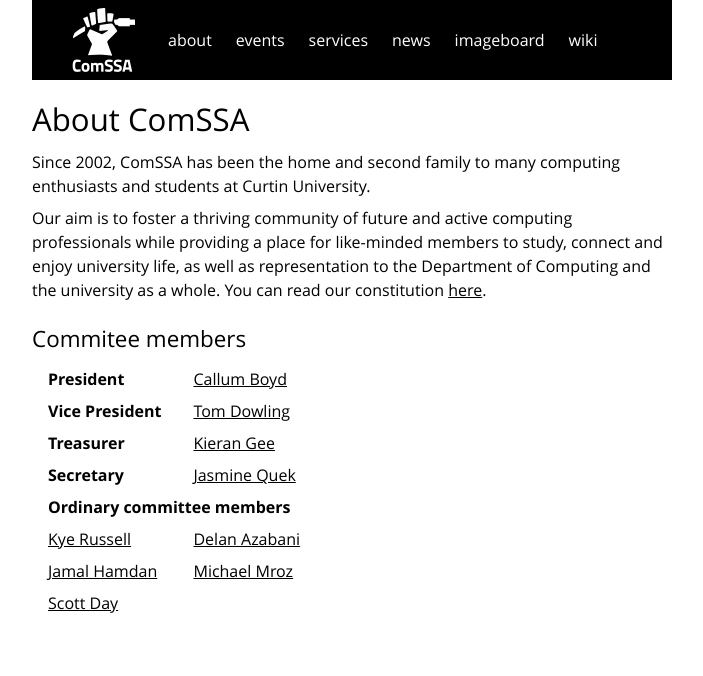
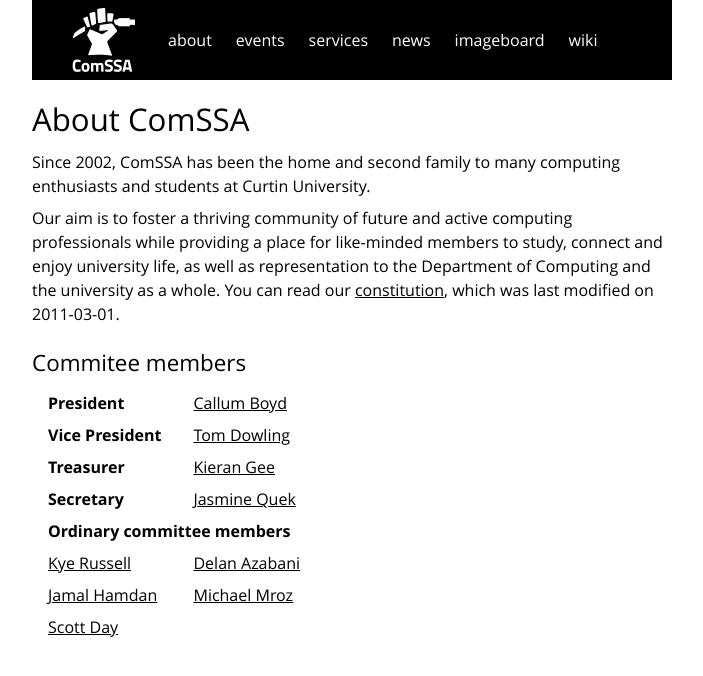
Before and after one commit to ComSSA/www.comssa.org.au, a Jekyll site: the page built from about/index.html, in a window 1280 px wide. Shown: the top 676 px of the page, without its empty margins (288-991 px from the left). Built offline with Jekyll 4.4.1, drawn with Linux system fonts in a browser that asks for light colours.

Commit message:
add constitution

```diff
--- a/about/index.html
+++ b/about/index.html
@@ -9,8 +9,8 @@ enthusiasts and students at Curtin University.
 <p>Our aim is to foster a thriving community of future and active computing
 professionals while providing a place for like-minded members to study, connect
 and enjoy university life, as well as representation to the Department of
-Computing and the university as a whole. You can read our constitution <a href=
-"/static/const.pdf">here</a>.
+Computing and the university as a whole. You can read our <a href=
+"/static/const.pdf">constitution</a>, which was last modified on 2011-03-01.
 
 <h2>Commitee members</h2>
 
```
Also changed, not shown: 1 other file.
